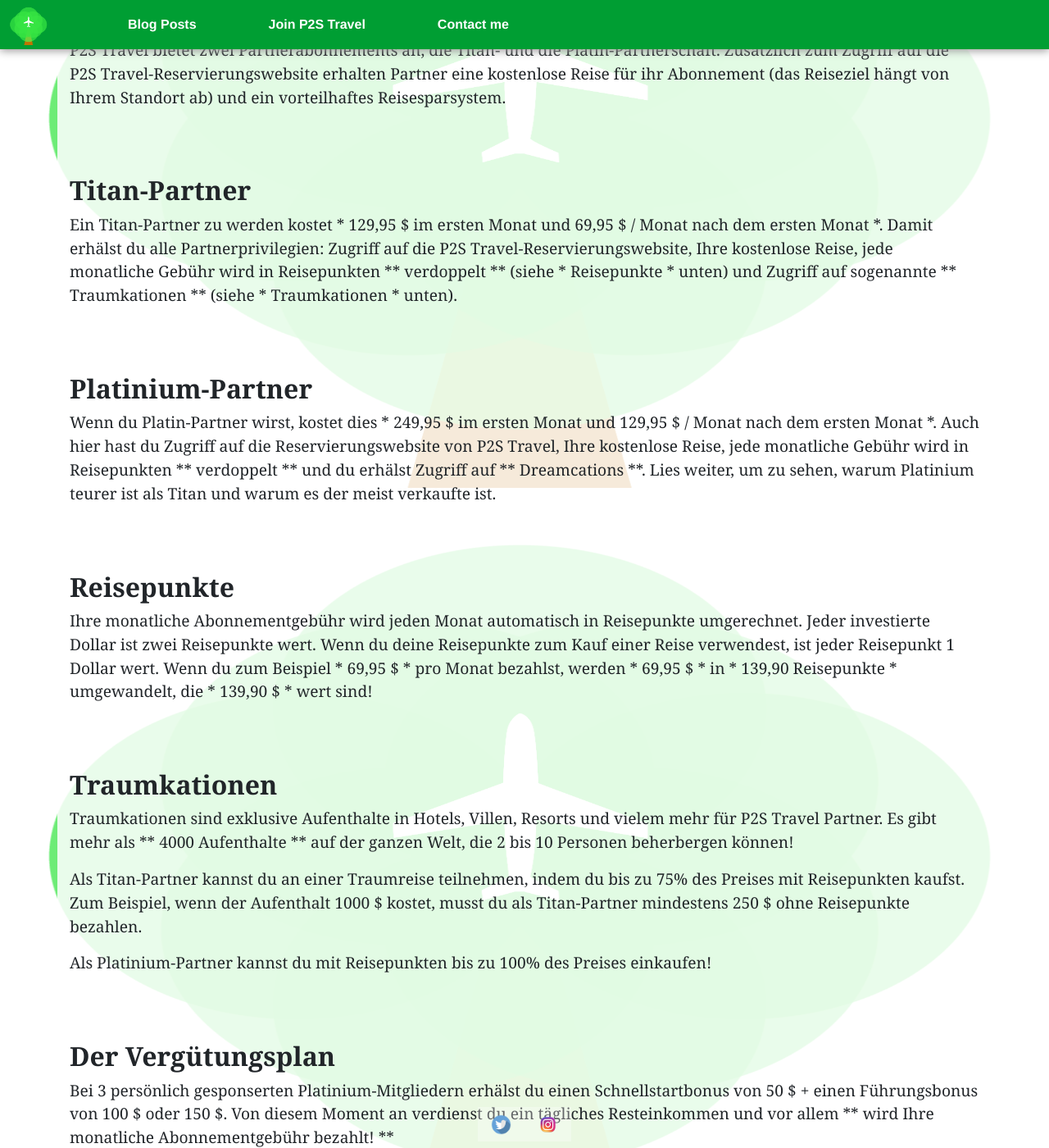
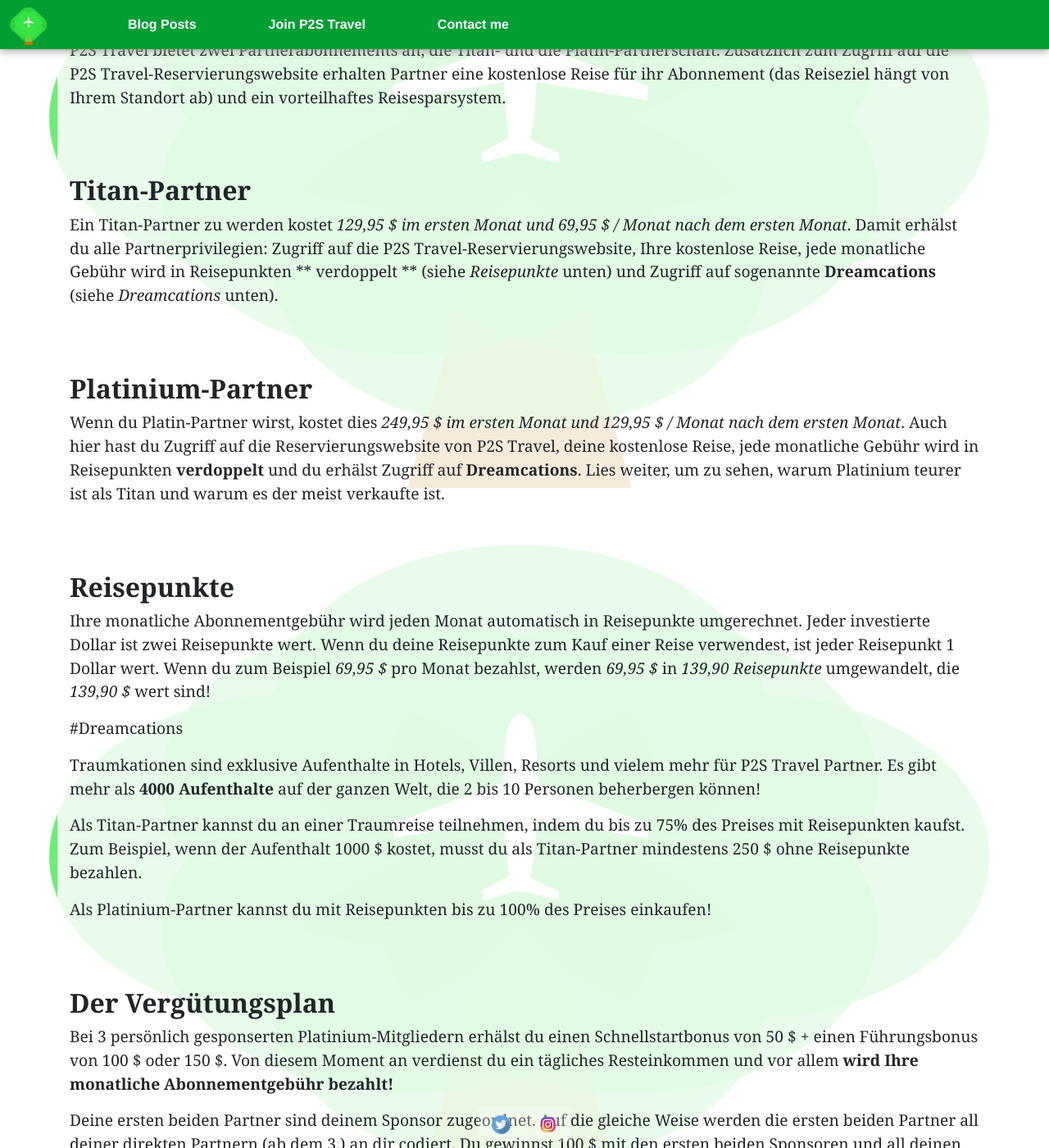
Before and after one commit to jdtravelp2s/jdtravelp2s.github.io, a Jekyll site: the page built from _posts/2020-01-11-p2s-travel-deutsch.md, in a window 1280 px wide and 1400 px high, scrolled down 305 px. Shown: the whole window at 82% size. Built offline with Jekyll 4.4.1, drawn with Linux system fonts in a browser that asks for light colours.

Commit message:
correcting german posts

```diff
--- a/_posts/2020-01-11-p2s-travel-deutsch.md
+++ b/_posts/2020-01-11-p2s-travel-deutsch.md
@@ -13,19 +13,19 @@
 
 # Titan-Partner
 
-Ein Titan-Partner zu werden kostet * 129,95 $ im ersten Monat und 69,95 $ / Monat nach dem ersten Monat *. Damit erhälst du alle Partnerprivilegien: Zugriff auf die P2S Travel-Reservierungswebsite, Ihre kostenlose Reise, jede monatliche Gebühr wird in Reisepunkten ** verdoppelt ** (siehe * Reisepunkte * unten) und Zugriff auf sogenannte ** Traumkationen ** (siehe * Traumkationen * unten).
+Ein Titan-Partner zu werden kostet _129,95 $ im ersten Monat und 69,95 $ / Monat nach dem ersten Monat_. Damit erhälst du alle Partnerprivilegien: Zugriff auf die P2S Travel-Reservierungswebsite, Ihre kostenlose Reise, jede monatliche Gebühr wird in Reisepunkten ** verdoppelt ** (siehe _Reisepunkte_ unten) und Zugriff auf sogenannte **Dreamcations** (siehe _Dreamcations_ unten).
 
 # Platinium-Partner
 
-Wenn du Platin-Partner wirst, kostet dies * 249,95 $ im ersten Monat und 129,95 $ / Monat nach dem ersten Monat *. Auch hier hast du Zugriff auf die Reservierungswebsite von P2S Travel, Ihre kostenlose Reise, jede monatliche Gebühr wird in Reisepunkten ** verdoppelt ** und du erhälst Zugriff auf ** Dreamcations **. Lies weiter, um zu sehen, warum Platinium teurer ist als Titan und warum es der meist verkaufte ist.
+Wenn du Platin-Partner wirst, kostet dies _249,95 $ im ersten Monat und 129,95 $ / Monat nach dem ersten Monat_. Auch hier hast du Zugriff auf die Reservierungswebsite von P2S Travel, deine kostenlose Reise, jede monatliche Gebühr wird in Reisepunkten **verdoppelt** und du erhälst Zugriff auf **Dreamcations**. Lies weiter, um zu sehen, warum Platinium teurer ist als Titan und warum es der meist verkaufte ist.
 
 # Reisepunkte
 
-Ihre monatliche Abonnementgebühr wird jeden Monat automatisch in Reisepunkte umgerechnet. Jeder investierte Dollar ist zwei Reisepunkte wert. Wenn du deine Reisepunkte zum Kauf einer Reise verwendest, ist jeder Reisepunkt 1 Dollar wert. Wenn du zum Beispiel * 69,95 $ * pro Monat bezahlst, werden * 69,95 $ * in * 139,90 Reisepunkte * umgewandelt, die * 139,90 $ * wert sind!
+Ihre monatliche Abonnementgebühr wird jeden Monat automatisch in Reisepunkte umgerechnet. Jeder investierte Dollar ist zwei Reisepunkte wert. Wenn du deine Reisepunkte zum Kauf einer Reise verwendest, ist jeder Reisepunkt 1 Dollar wert. Wenn du zum Beispiel _69,95 $_ pro Monat bezahlst, werden _69,95 $_ in _139,90 Reisepunkte_ umgewandelt, die _139,90 $_ wert sind!
 
-# Traumkationen
+#Dreamcations
 
-Traumkationen sind exklusive Aufenthalte in Hotels, Villen, Resorts und vielem mehr für P2S Travel Partner. Es gibt mehr als ** 4000 Aufenthalte ** auf der ganzen Welt, die 2 bis 10 Personen beherbergen können!
+Traumkationen sind exklusive Aufenthalte in Hotels, Villen, Resorts und vielem mehr für P2S Travel Partner. Es gibt mehr als **4000 Aufenthalte** auf der ganzen Welt, die 2 bis 10 Personen beherbergen können!
 
 Als Titan-Partner kannst du an einer Traumreise teilnehmen, indem du bis zu 75% des Preises mit Reisepunkten kaufst. Zum Beispiel, wenn der Aufenthalt 1000 $ kostet, musst du als Titan-Partner mindestens 250 $ ohne Reisepunkte bezahlen.
 
@@ -33,7 +33,7 @@
 
 # Der Vergütungsplan
 
-Bei 3 persönlich gesponserten Platinium-Mitgliedern erhälst du einen Schnellstartbonus von 50 $ + einen Führungsbonus von 100 $ oder 150 $. Von diesem Moment an verdienst du ein tägliches Resteinkommen und vor allem ** wird Ihre monatliche Abonnementgebühr bezahlt! **
+Bei 3 persönlich gesponserten Platinium-Mitgliedern erhälst du einen Schnellstartbonus von 50 $ + einen Führungsbonus von 100 $ oder 150 $. Von diesem Moment an verdienst du ein tägliches Resteinkommen und vor allem **wird Ihre monatliche Abonnementgebühr bezahlt!**
 
 Deine ersten beiden Partner sind deinem Sponsor zugeordnet. Auf die gleiche Weise werden die ersten beiden Partner all deiner direkten Partnern (ab dem 3.) an dir codiert. Du gewinnst 100 $ mit den ersten beiden Sponsoren und all deinen direkten Partnern bis ins Unendliche. Und das ist noch nicht alles. Die ersten beiden Partner deiner Partner werden dir jeweils 100 $ für deine ersten beiden Sponsoren einbringen.
 
```
Also changed, not shown: _posts/2020-01-11-welt-retten.md (+6 -6 lines).
